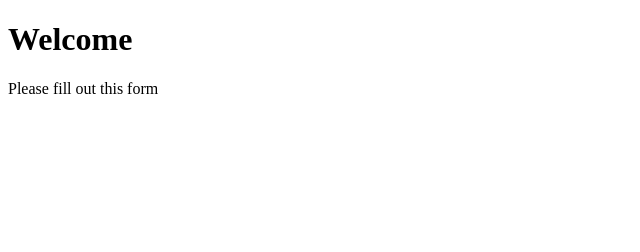
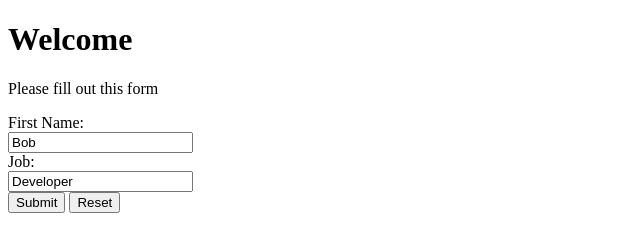
Before and after one commit to ravipatako/Bugs, a plain HTML site: page index.html in a window 1280 px wide. Shown: the whole page, without its empty margins (0-640 px from the left). Drawn offline with Linux system fonts and the light colour scheme.

Commit message:
keep working
Ravi

```diff
--- a/index.html
+++ b/index.html
@@ -2,11 +2,31 @@
 <html>
 <head>
 <title>Home Page | Ravi</title>
+    <script>
+
+
+    </script>
 </head>
 <body>
 
 <h1>Welcome</h1>
 <p>Please fill out this form</p>
 
+
+<form action="/action_page.php">
+
+    <label for ="fname">First Name:</label><br>
+    <input type="text" id="fname" name="fname" value="Bob"><br>
+
+    <label for ="jobs">Job:</label><br>
+    <input type="text" id="jobs" name="jobs" value="Developer"><br>
+
+    <div id="button">
+    <input type="submit" value="Submit">
+    <input type="reset" value="Reset">
+    </div>
+
+</form>
+
 </body>
 </html>
--- a/style.css
+++ b/style.css
@@ -3,3 +3,7 @@ body {
     max-width: 100%;
 
 }
+h1 {
+    text-align: center;
+
+}
```
